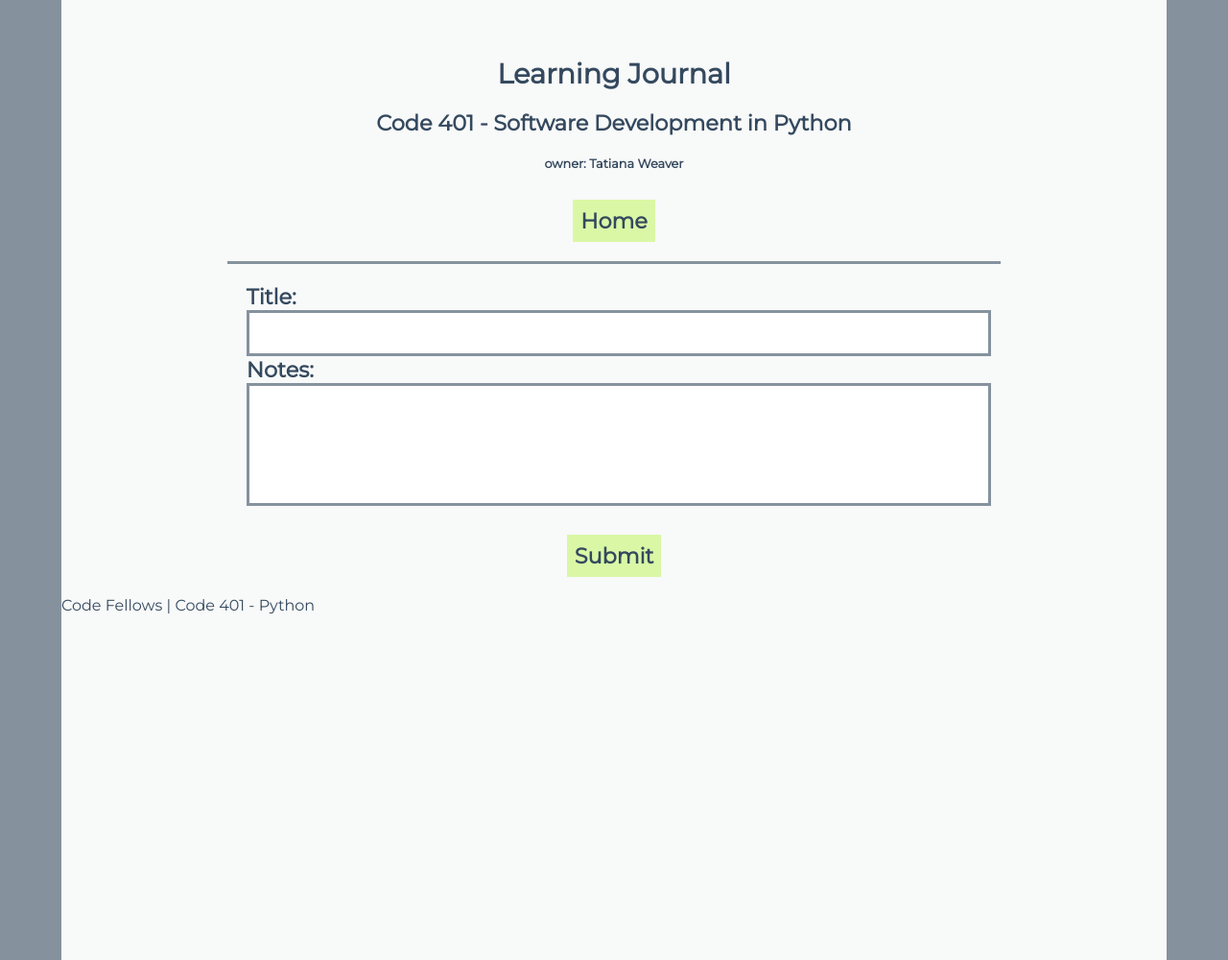
After one commit to tanyaweaver/learning_journal_db, a Python web app: template learning_journal_db/templates/new_entry.jinja2 in a window 1280 px wide. The commit adds this page. Shown: the whole page at 96% size. Run offline with Jinja, Linux system fonts and the light colour scheme; the template is opened without the code that fills it, so the values that code supplies are empty.

Commit message:
updated setup.py, mymodels.py, initializedb.py and copied all .jinja and .css from learning-journal(step2), ran init_db

```diff
--- a/learning_journal_db/models/mymodel.py
+++ b/learning_journal_db/models/mymodel.py
@@ -2,7 +2,7 @@ from sqlalchemy import (
     Column,
     Index,
     Integer,
-    Text,
+    UnicodeText,
 )
 
 from .meta import Base
@@ -11,7 +11,7 @@ from .meta import Base
 class MyModel(Base):
     __tablename__ = 'models'
     id = Column(Integer, primary_key=True)
-    name = Column(Text)
+    name = Column(UnicodeText)
     value = Column(Integer)
 
 
--- /dev/null
+++ b/learning_journal_db/static/base.css
@@ -0,0 +1,109 @@
+* {
+  color: #34495E;
+  font-family: 'Montserrat', sans-serif;
+}
+
+html {
+  background-color:  #85929E;
+}
+
+header {
+  width: max-content;
+  margin: 0 auto;
+  padding-top: 40px;
+  padding-bottom: 20px;
+}
+
+body {
+  height: 1000px;
+  width: 90%;
+  text-align: center;
+  margin: 0 auto;
+  background-color: #F8F9F9;
+}
+
+main {
+  width: 70%;
+  margin: 0 auto;
+  border-top: solid;
+  border-color: #85929E;
+}
+
+footer p {
+   margin: 0 auto;
+}
+
+.button {
+  margin: 0 auto;
+  margin-top: 30px;
+  width: max-content;
+  background-color:#DAF7A6  ;
+  padding: 8px;
+}
+
+.single-entry {
+  padding: 20px;
+  text-align: left;
+}
+
+.entry-title{
+  text-align: left;
+}
+
+.entry-body {
+  text-align: left;
+}
+
+input {
+  width: 100%;
+  border: solid;
+  border-color: #85929E;
+  font-size: 1rem;
+  justify-content: top;
+}
+
+.new-entry-title {
+  font-size: 1.4rem;
+  height: 40px;
+}
+
+.new-entry-body {
+  height: 120px;
+}
+
+h1 {
+  font-size: 1.4rem;
+}
+
+h3 {
+  font-size: 1.0rem;
+  margin: 0;
+}
+
+h5 {
+  font-size: 0.8rem;
+}
+
+p {
+  font-size: 1rem;
+  text-align: left;
+}
+a {
+  text-decoration: none;
+}
+
+a:hover {
+  color: #880E4F;
+}
+
+@media (min-width: 640px) {
+
+  h1 {
+    font-size: 1.8rem;
+  }
+
+  h3 {
+    font-size: 1.4rem;
+    margin: 0;
+  }
+}
--- a/learning_journal_db/templates/layout.jinja2
+++ b/learning_journal_db/templates/layout.jinja2
@@ -1,66 +1,33 @@
 <!DOCTYPE html>
-<html lang="{{request.locale_name}}">
-  <head>
-    <meta charset="utf-8">
-    <meta http-equiv="X-UA-Compatible" content="IE=edge">
-    <meta name="viewport" content="width=device-width, initial-scale=1.0">
-    <meta name="description" content="pyramid web application">
-    <meta name="author" content="Pylons Project">
-    <link rel="shortcut icon" href="{{request.static_url('learning_journal_db:static/pyramid-16x16.png')}}">
+<html>
 
-    <title>Alchemy Scaffold for The Pyramid Web Framework</title>
+    <head>
 
-    <!-- Bootstrap core CSS -->
-    <link href="//oss.maxcdn.com/libs/twitter-bootstrap/3.0.3/css/bootstrap.min.css" rel="stylesheet">
+      <meta name="viewport" content="width=device-width, initial-scale=1">
+        <link href='https://fonts.googleapis.com/css?family=PT+Serif|Montserrat' rel='stylesheet' type='text/css'>
+        <link rel="stylesheet" href="learning_journal/static/base.css">
 
-    <!-- Custom styles for this scaffold -->
-    <link href="{{request.static_url('learning_journal_db:static/theme.css')}}" rel="stylesheet">
+    </head>
 
-    <!-- HTML5 shim and Respond.js IE8 support of HTML5 elements and media queries -->
-    <!--[if lt IE 9]>
-      <script src="//oss.maxcdn.com/libs/html5shiv/3.7.0/html5shiv.js"></script>
-      <script src="//oss.maxcdn.com/libs/respond.js/1.3.0/respond.min.js"></script>
-    <![endif]-->
-  </head>
+    <body>
 
-  <body>
+        <header>
+              <h1>Learning Journal<h1>
+              <h3>Code 401 - Software Development in Python</h3>
+              <h5>owner: Tatiana Weaver</h5>
+               <div class=button>
+                    <h3><a href="{{request.route_url('lists')}}">Home</a></h3>
+              </div>
+        </header>
 
-    <div class="starter-template">
-      <div class="container">
-        <div class="row">
-          <div class="col-md-2">
-            <img class="logo img-responsive" src="{{request.static_url('learning_journal_db:static/pyramid.png')}}" alt="pyramid web framework">
-          </div>
-          <div class="col-md-10">
-            {% block content %}
-                <p>No content</p>
-            {% endblock content %}
-          </div>
-        </div>
-        <div class="row">
-          <div class="links">
-            <ul>
-              <li class="current-version">Generated by v1.7.3</li>
-              <li><i class="glyphicon glyphicon-bookmark icon-muted"></i><a href="http://docs.pylonsproject.org/projects/pyramid/en/1.7-branch/">Docs</a></li>
-              <li><i class="glyphicon glyphicon-cog icon-muted"></i><a href="https://github.com/Pylons/pyramid">Github Project</a></li>
-              <li><i class="glyphicon glyphicon-globe icon-muted"></i><a href="irc://irc.freenode.net#pyramid">IRC Channel</a></li>
-              <li><i class="glyphicon glyphicon-home icon-muted"></i><a href="http://pylonsproject.org">Pylons Project</a></li>
-            </ul>
-          </div>
-        </div>
-        <div class="row">
-          <div class="copyright">
-            Copyright &copy; Pylons Project
-          </div>
-        </div>
-      </div>
-    </div>
+        <main>
+              {% block body %} {% endblock %}
+        </main>
 
+    </body>
 
-    <!-- Bootstrap core JavaScript
-    ================================================== -->
-    <!-- Placed at the end of the document so the pages load faster -->
-    <script src="//oss.maxcdn.com/libs/jquery/1.10.2/jquery.min.js"></script>
-    <script src="//oss.maxcdn.com/libs/twitter-bootstrap/3.0.3/js/bootstrap.min.js"></script>
-  </body>
+    <footer>
+        <p>Code Fellows | Code 401 - Python </p>
+    </footer>
+
 </html>
--- /dev/null
+++ b/learning_journal_db/templates/new_entry.jinja2
@@ -0,0 +1,24 @@
+<!DOCTYPE html>
+
+{% extends "layout.jinja2" %}
+  {% block body %}
+
+        <form class="single-entry">
+
+           <div class="entry-title">
+              <h3>Title:</h3>
+             <input class="new-entry-title">
+            </div>
+
+            <div class='entry-body'>
+              <h3>Notes:</h3>
+              <input class='new-entry-body'>
+            </div>
+
+            <div type=submit class="button">
+                <h3><a href='/'>Submit</a></h3>
+            </div>
+
+        </form>
+
+    {% endblock %}
--- a/setup.py
+++ b/setup.py
@@ -10,6 +10,7 @@ with open(os.path.join(here, 'CHANGES.txt')) as f:
 
 requires = [
     'pyramid',
+    'pyramid_ipython',
     'pyramid_jinja2',
     'pyramid_debugtoolbar',
     'pyramid_tm',
@@ -23,6 +24,7 @@ tests_require = [
     'WebTest >= 1.3.1',  # py3 compat
     'pytest',  # includes virtualenv
     'pytest-cov',
+    'tox'
     ]
 
 setup(name='learning_journal_db',
@@ -50,6 +52,6 @@ setup(name='learning_journal_db',
       [paste.app_factory]
       main = learning_journal_db:main
       [console_scripts]
-      initialize_learning_journal_db_db = learning_journal_db.scripts.initializedb:main
+      init_db = learning_journal_db.scripts.initializedb:main
       """,
       )
```
Also changed, not shown: learning_journal_db/scripts/initializedb.py (+5 -5 lines), learning_journal_db/static/theme.css (+3 -5 lines), learning_journal_db/templates/edit_entry.jinja2 (added, +24 -0 lines), learning_journal_db/templates/home_page.jinja2 (added, +16 -0 lines), learning_journal_db/templates/single_entry.jinja2 (added, +23 -0 lines), learning_journal_db.sqlite (added), learning_journal_db/tests/tests.py (renamed from learning_journal_db/tests.py), 1 other file.
